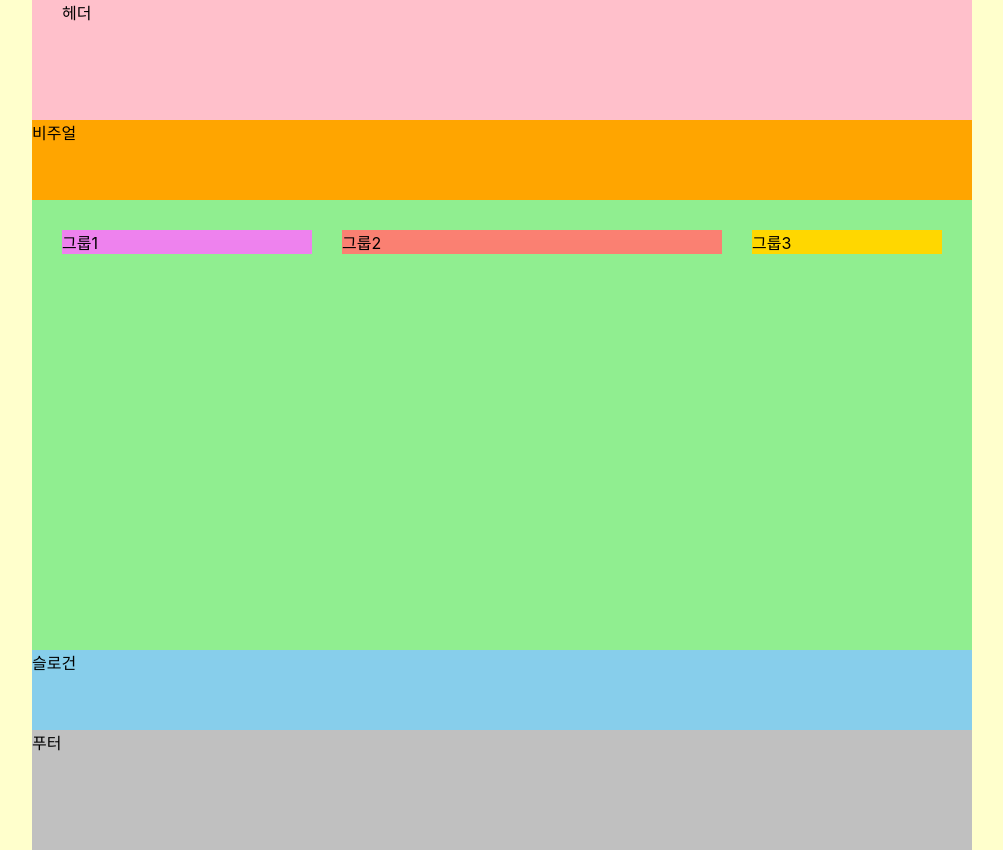
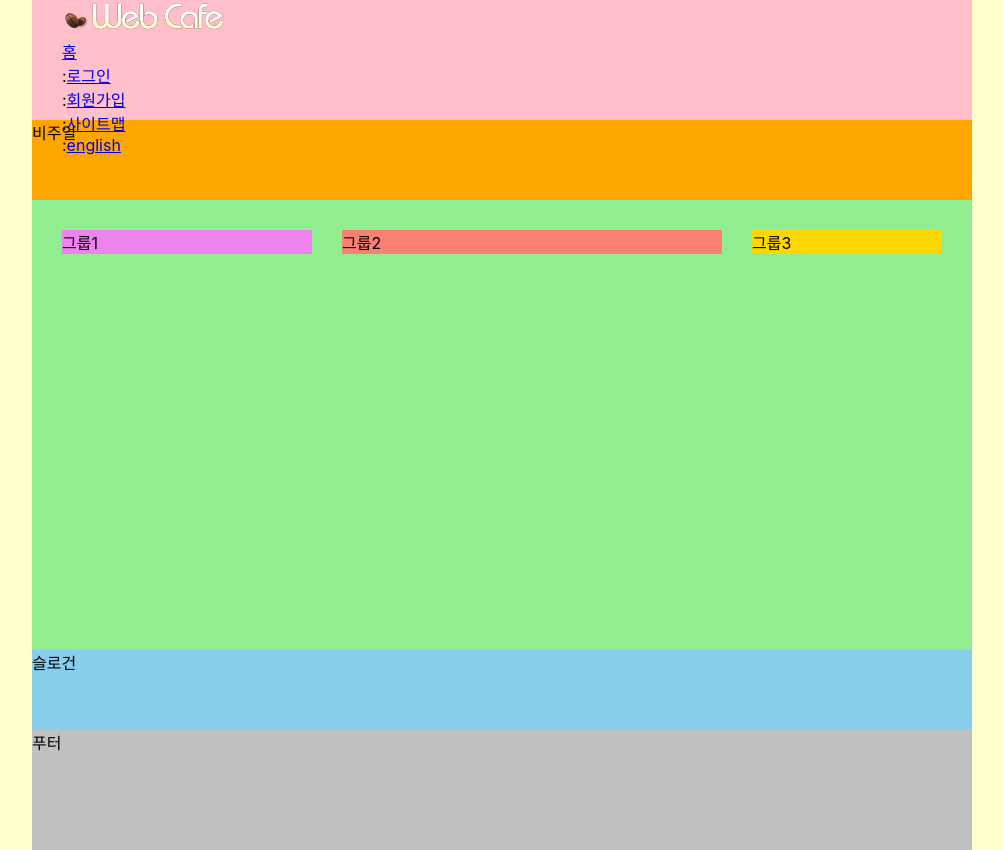
Before and after one commit to jeong-dev/HTML5, a plain HTML site: page index.html in a window 1280 px wide. Shown: the whole page, without its empty margins (138-1141 px from the left). Drawn offline with Linux system fonts and the light colour scheme; a web font is replaced by a local one.

Commit message:
로고 및 텍스트 링크 모음 마크업

```diff
--- a/index.html
+++ b/index.html
@@ -12,7 +12,29 @@
 </head>
 <body>
 
-  <header class="header">헤더</header>
+  <header class="header">
+
+    <h1 class="logo">
+
+      <a href="./index-complete.html">
+        <img src="./assets/logo.png" alt="web cafe" />
+      </a>
+
+    </h1>
+    <!-- .logo -->
+
+    <ul class="member">
+
+      <li><a href="/">홈</a></li>
+      <li><span class="divider" aria-hidden="true">:</span><a href="/">로그인</a></li>
+      <li><span class="divider" aria-hidden="true">:</span><a href="/">회원가입</a></li>
+      <li><span class="divider" aria-hidden="true">:</span><a href="/">사이트맵</a></li>
+      <li><span class="divider" aria-hidden="true">:</span><a href="/">english</a></li>
+
+    </ul>
+    <!-- .member -->
+
+  </header>
 
   <div class="visual">비주얼</div>
 
```
